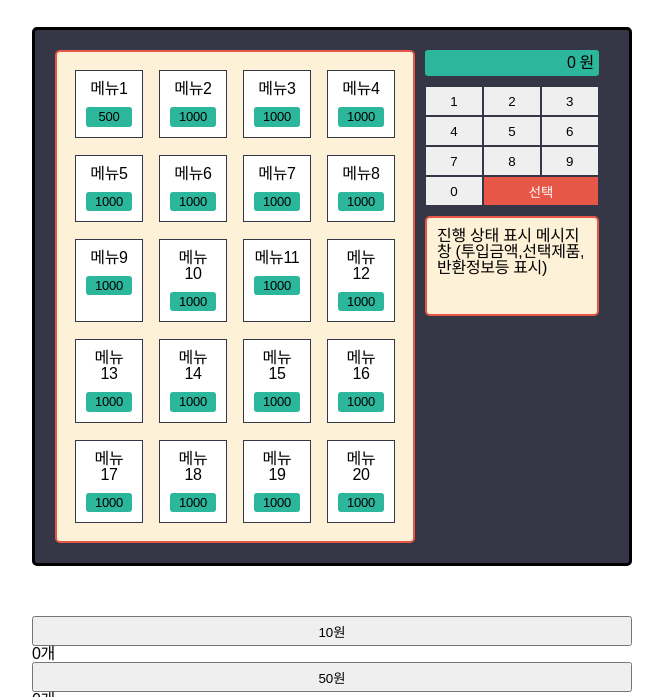
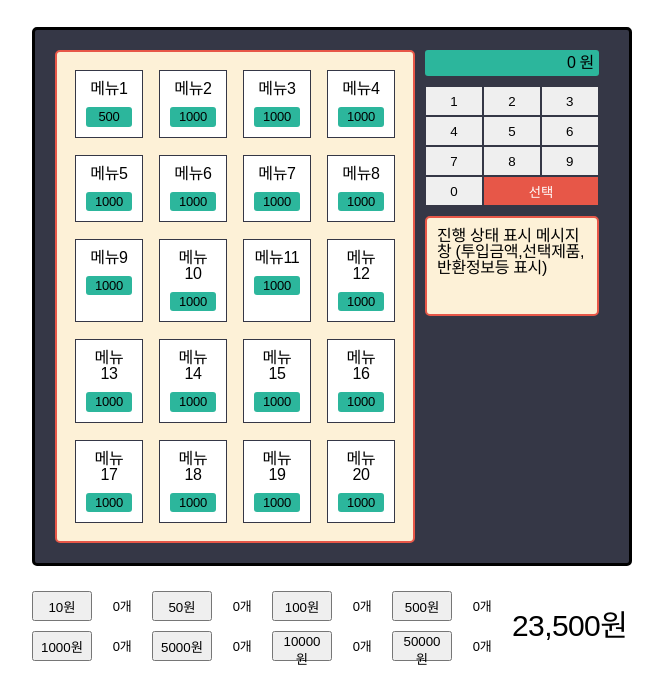
Before and after one commit to codesquad-member-2020/vm-4, a plain HTML site: page src/index.html in a window 1280 px wide. Shown: the part 103-800 px from the top of the page, without its empty margins (308-971 px from the left). Drawn offline with Linux system fonts and the light colour scheme; a script that the page names is missing.

Commit message:
add, HTML/CSS : wallet styling

```diff
--- a/src/style/vending-machine.scss
+++ b/src/style/vending-machine.scss
@@ -2,7 +2,7 @@
 #vending-machine {
     display: flex;
     width: $inner-width;
-    margin: 50px auto;
+    margin: 20px auto;
     padding: 20px;
     border: 3px solid #000;
     border-radius: 5px;
--- a/src/style/wallet.scss
+++ b/src/style/wallet.scss
@@ -1,5 +1,34 @@
 @import 'var';
 #wallet {
+    display: flex;
+    flex-wrap: wrap;
+    align-items: center;
     width: $inner-width;
-    margin: 0 auto;
+    margin: 20px auto;
+
+    .wallet-state {
+        width: 80%;
+        ul {
+            display: flex;
+            flex-wrap: wrap;
+            li {
+                display: flex;
+                align-items: center;
+                width: 25%;
+                margin: 5px 0;
+                button {
+                    width: 50%;
+                }
+                span {
+                    width: 50%;
+                    font-size: 13px;
+                    text-align: center;
+                }
+            }
+        }
+    }
+    .wallet-total {
+        width: 20%;
+        font-size: 30px;
+    }
 }
```
Also changed, not shown: README.md, src/style/style.css.
